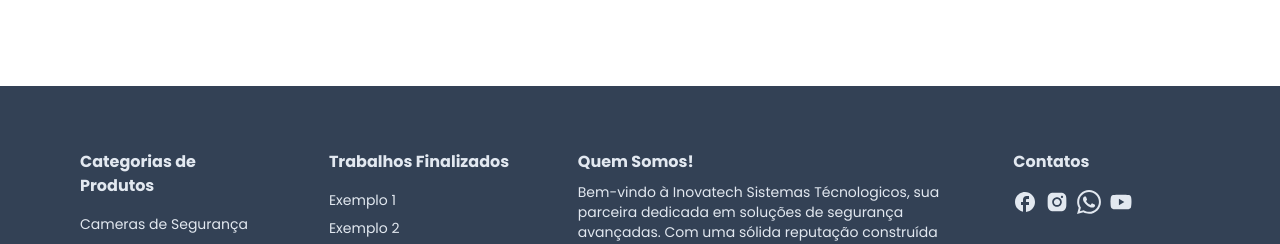
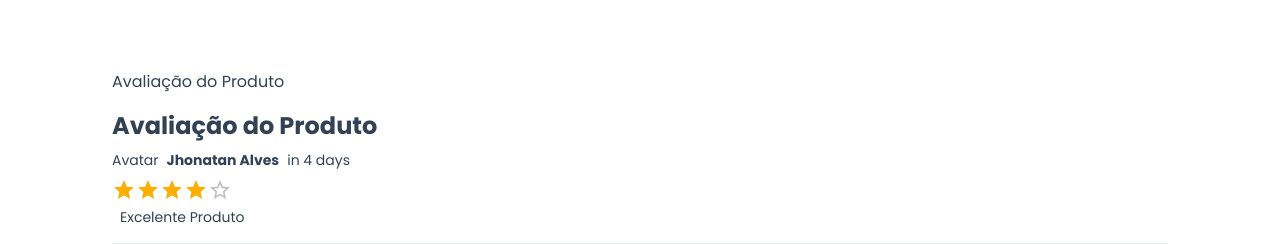
Before and after one commit to jhonatanlinux/ecommerce, a Next.js app: page /product/1 in a window 1280 px wide. Shown: the part 690-934 px from the top of the page. Built offline with nearby package versions, Linux system fonts and the light colour scheme; a web font is replaced by a local one.

Commit message:
ext13 Fullstack E-Commerce 🛒 - 20 List Product Reviews | React.js & Typescript 🔥
https://www.youtube.com/watch?v=lbs7hABJ09o&list=PL63c_Ws9ecISwPzddQzQ671S_gzJA6M5z&index=21

```diff
--- /dev/null
+++ b/app/components/Heading.tsx
@@ -0,0 +1,14 @@
+interface HeadingProps {
+  title: string;
+  centrer?: boolean;
+}
+
+const Heading: React.FC<HeadingProps> = ({ title, center }) => {
+  return (
+    <div className={center ? "text-center" : "text-start"}>
+      <h1 className="font-bold text-2xl">{title}</h1>
+    </div>
+  );
+};
+
+export default Heading;
--- /dev/null
+++ b/app/product/[productId]/ListRating.tsx
@@ -0,0 +1,41 @@
+"use client";
+
+import Heading from "@/app/components/Heading";
+import { Rating } from "@mui/material";
+import moment from "moment";
+
+interface ListRatingProps {
+  product: any;
+}
+
+const ListRating: React.FC<ListRatingProps> = ({ product }) => {
+  return (
+    <div>
+      <Heading title="Avaliação do Produto" />
+      <div className="text-sm mt-2">
+        {" "}
+        {product.reviews &&
+          product.reviews.map((review: any) => {
+            return (
+              <div key={review.id} className="max-w-300px">
+                <div className="flex gap-2 items-center">
+                  <div>Avatar</div>
+                  <div className="font-semibold">{review?.user.name}</div>
+                  <div className="font-light">
+                    {moment(review.createdDate).fromNow()}
+                  </div>
+                </div>
+                <div className="mt-2">
+                  <Rating value={review.rating} readOnly />
+                  <div className="ml-2">{review.comment}</div>
+                  <hr className="mt-4 mb-4"/>
+                </div>
+              </div>
+            );
+          })}
+      </div>
+    </div>
+  );
+};
+
+export default ListRating;
--- a/app/product/[productId]/page.tsx
+++ b/app/product/[productId]/page.tsx
@@ -1,6 +1,7 @@
 import { product } from "@/utils/product";
 import ProductDetails from "./ProductDetails";
 import Container from "@/app/components/products/Container";
+import ListRating from "./ListRating";
 
 interface IPrams {
   productId?: string;
@@ -13,6 +14,10 @@
     <div className="p-8">
       <Container>
         <ProductDetails product={product} />
+        <div className="flex flex-col mt-20 gap-4">
+          <div>Avaliação do Produto</div>
+          <ListRating product={product}/>
+        </div>
       </Container>
     </div>
   );
--- a/package.json
+++ b/package.json
@@ -12,6 +12,7 @@
     "@emotion/react": "^11.11.1",
     "@emotion/styled": "^11.11.0",
     "@mui/material": "^5.14.19",
+    "moment": "^2.29.4",
     "next": "^14.0.3",
     "react": "^18",
     "react-dom": "^18",
```
Also changed, not shown: 1 other file (tests, documents, lock files or other folders).
